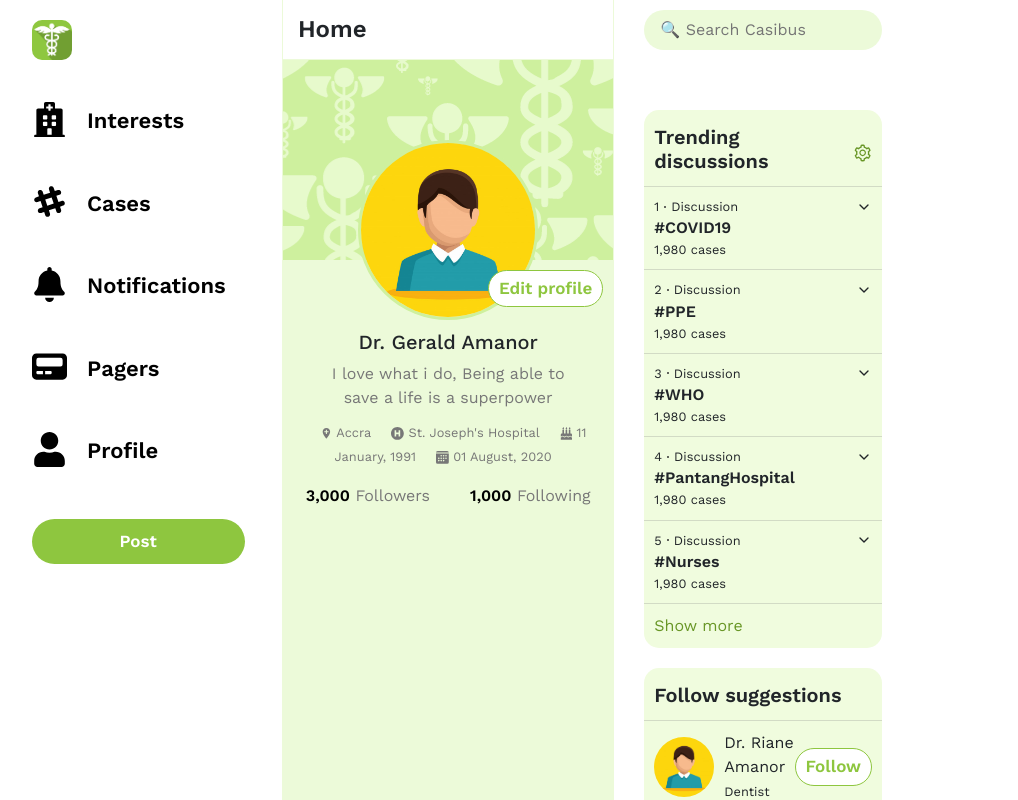
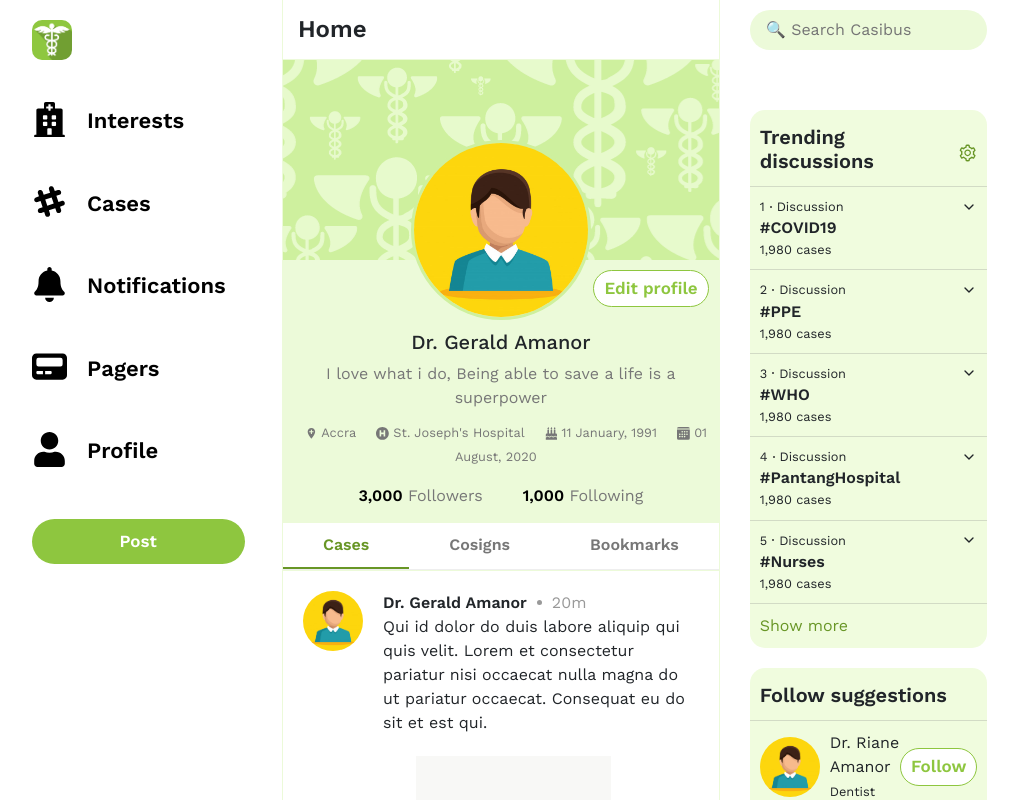
Before and after one commit to siawfish/casibus, a React (Create React App) app: page /profile in a window 1280 px wide. Shown: the top 800 px of the page, without its empty margins (168-1186 px from the left). Built offline with nearby package versions, Linux system fonts and the light colour scheme.

Commit message:
Completed profile page design

```diff
--- a/src/components/featuresComponents/Profile.js
+++ b/src/components/featuresComponents/Profile.js
@@ -4,6 +4,7 @@ import { MdAddLocation } from 'react-icons/md'
 import { FaHospitalSymbol, FaBirthdayCake } from 'react-icons/fa'
 import { BsFillCalendarFill } from 'react-icons/bs'
 import { Link } from 'react-router-dom'
+import Case from './Case'
 
 export default class Profile extends Component {
     render() {
@@ -24,6 +25,15 @@ export default class Profile extends Component {
                             </div>
                         </div>
                     </div>
+                    <div className="tabs">
+                        <span className="active">Cases</span>
+                        <span>Cosigns</span>
+                        <span>Bookmarks</span>
+                    </div>
+                    <div className="tabsContent">
+                        <Case />
+                        <Case />
+                    </div>
                 </div>
             </div>
         )
--- a/src/index.css
+++ b/src/index.css
@@ -297,6 +297,7 @@ label {
 .home .mid .header {
   position: sticky;
   top: 0;
+  z-index: 1;
 }
 
 .home .header h4 {
@@ -374,6 +375,7 @@ label {
   border-bottom: 1px solid #ecfad9;
   border-top: 1px solid #ecfad9;
   cursor: pointer;
+  text-align: left;
 }
 
 .casesCon:hover {
@@ -623,6 +625,7 @@ label {
 
 .profile .bioCon {
   margin-top: 50px;
+
 }
 
 .bioCon .desc, .bioCon small {
@@ -651,3 +654,30 @@ label {
   color: #000000;
   font-weight: 600;
 }
+
+.profile .tabs {
+  margin-top: 15px;
+  display: flex;
+  flex-direction: row;
+  justify-content: space-between;
+  border-bottom: 1px solid #eeeeee;
+  background-color: #ffffff;
+}
+
+.tabs .active {
+  color: #689626;
+  border-bottom: 2px solid #689626;
+}
+
+.tabs span {
+  padding: 10px 40px;
+  font-weight: 600;
+  color: #777777;
+  cursor: pointer;
+  flex-grow: 1;
+}
+
+.tabs span:hover {
+  background-color: #f0fcde;
+  color: #689626;
+}
```
